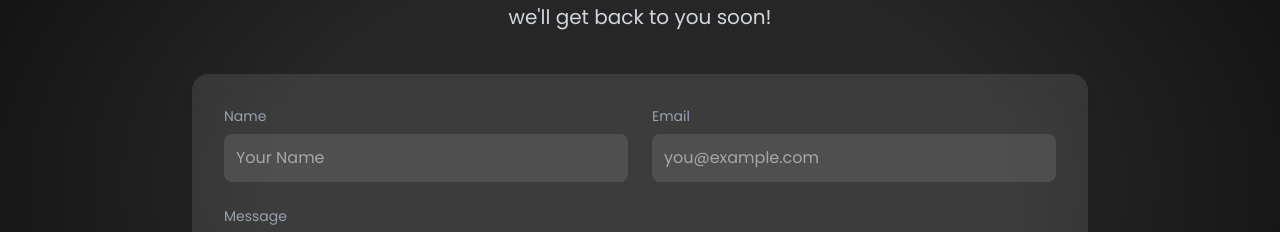
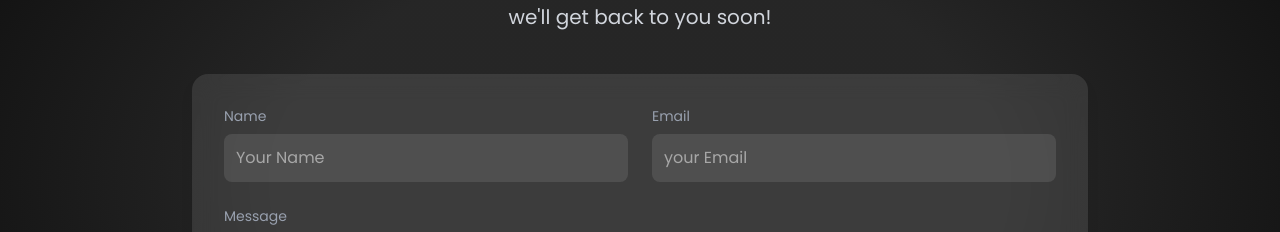
Before and after one commit to katalis-development/katalis-dev, a Vue app: page / in a window 1280 px wide. Shown: the part 2603-2835 px from the top of the page. Built offline with nearby package versions, Linux system fonts and the light colour scheme.

Commit message:
update contact

```diff
--- a/src/components/ContactSection.vue
+++ b/src/components/ContactSection.vue
@@ -1,9 +1,7 @@
 <template>
   <section id="contact" class="min-h-screen flex items-center justify-center px-6 py-20 bg-radial from-neutral-800 from-40% to-neutral-950">
     <div class="max-w-4xl w-full text-center">
-      <h2
-        class="text-4xl md:text-5xl font-extrabold mb-6 py-2 bg-clip-text text-transparent bg-gradient-to-r from-teal-400 via-blue-500 to-indigo-600"
-      >
+      <h2 class="text-4xl md:text-5xl font-extrabold mb-6 py-2 bg-clip-text text-transparent bg-gradient-to-r from-teal-400 via-blue-500 to-indigo-600">
         {{ $t("contact.title") }}
       </h2>
       <p class="text-gray-300 text-lg md:text-xl leading-relaxed mb-10">
--- a/src/i18n/index.js
+++ b/src/i18n/index.js
@@ -67,7 +67,7 @@
       email: "Email",
       message: "Message",
       namePlaceholder: "Your Name",
-      emailPlaceholder: "you@example.com",
+      emailPlaceholder: "your Email",
       messagePlaceholder: "Write your message...",
       submit: "Send Message",
     },
@@ -146,7 +146,7 @@
       email: "Email",
       message: "Pesan",
       namePlaceholder: "Nama Anda",
-      emailPlaceholder: "anda@contoh.com",
+      emailPlaceholder: "Email Anda",
       messagePlaceholder: "Tulis pesan Anda...",
       submit: "Kirim Pesan",
     },
```
